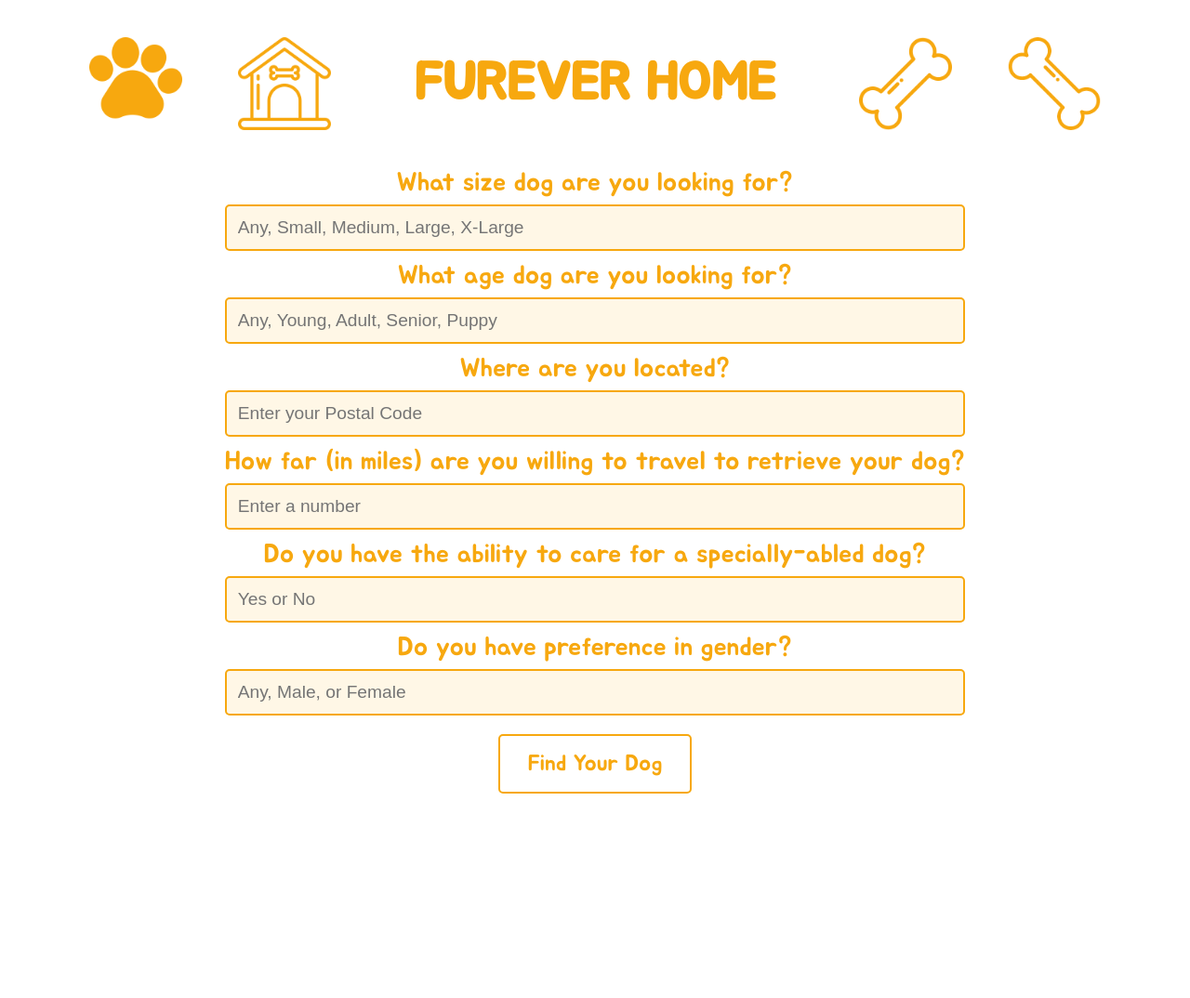
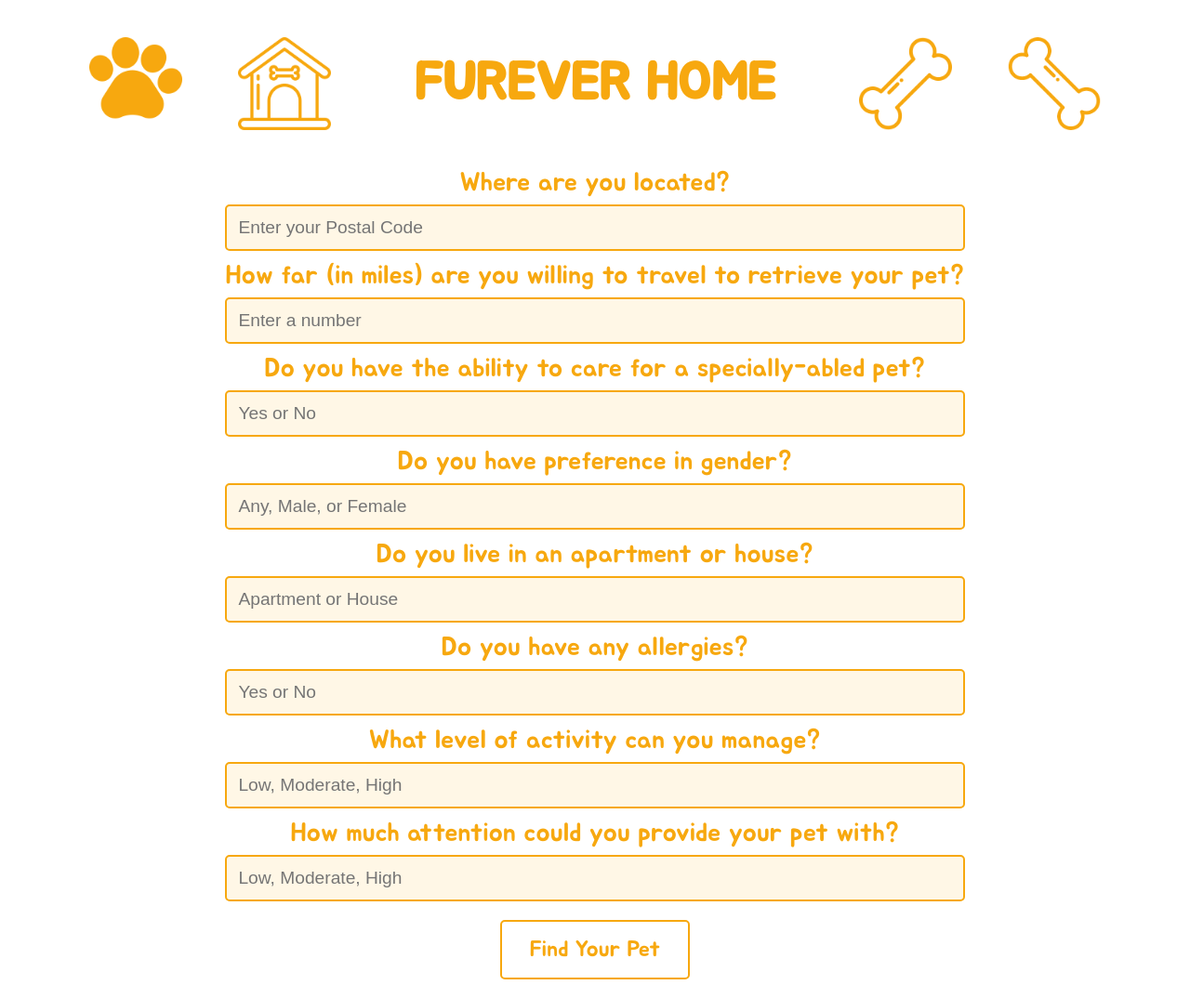
Before and after one commit to RajinCoder/SEO-Week4-Project, a Flask app: page / in a window 1280 px wide. Shown: the whole page at 93% size. Before the commit the page ends 854 px from the top, so only its background shows below. Run offline with Flask 3, Linux system fonts and the light colour scheme; the visitor is signed in with stand-in values (Sample User, id 1).

Commit message:
Merged with main

```diff
--- a/app.py
+++ b/app.py
@@ -4,7 +4,7 @@ from models import db, User, login_manager
 from flask_bcrypt import Bcrypt
 from flask_login import login_user, current_user, logout_user, login_required
 from flask_cors import CORS, cross_origin
-from petfinder import api_query_response, chosen_post_data
+from modules.petfinder import api_query_response, chosen_post_data
 import os
 
 app = Flask(__name__)
@@ -33,20 +33,42 @@ def index():
 
 @app.route('/submit', methods=['POST'])
 @cross_origin()
-@login_required
 def submit():
     if request.is_json:
         data = request.get_json()
-        posts = api_query_response(data['location'], data['geo_range'], data['sex'], data['age'], data['special_ability'])
-        if not posts:
+        print(data)
+        posts = api_query_response(data['species'], data['location'], data['geo_range'], data['sex'], data['age'], data['special_ability'], data['size'], data['allergies'])
+        if not posts:  # Check if no posts were found
             return jsonify({'redirect': url_for("error")}), 200
         session['posts'] = posts
-        return jsonify({'redirect': url_for("pets_display")}), 200
+        session['species'] = data['species']
+        session['age'] = data['age']
+        session['size'] = data['size']
+        return jsonify({'redirect': url_for("load_info")}), 200
     else:
         return jsonify({'message': 'Invalid data format.'}), 400
 
+@app.route('/search-info')
+def load_info():
+    posts = session.get('posts', [])
+    species = session.get('species', '').capitalize()
+    age = session.get('age', '').capitalize()
+    size = session.get('size', '')
+    if size == 1:
+        size = "Small 25 lbs (11 kg) or less"
+    elif size == 2:
+        size = "Med. 26-60 lbs (12-27 kg)"
+    elif size == 3:
+        size = "Large 61-100 lbs (28-45 kg)"
+    elif size == 4:
+        size = "X-Large 101 lbs (46 kg) or more"
+    else:
+        size = "Any"
+    if not posts:
+        return render_template('error.html')
+    return render_template('search_info.html', species=species, age=age, size=size)
+
 @app.route('/pets')
-@login_required
 def pets_display():
     posts = session.get('posts', [])
     if not posts:
@@ -54,7 +76,6 @@ def pets_display():
     return render_template('pets_display.html', posts=posts)
 
 @app.route('/post/<int:pet_id>')
-@login_required
 def post_details(pet_id):
     post = chosen_post_data(pet_id)
     if post:
@@ -63,7 +84,6 @@ def post_details(pet_id):
         return render_template('error.html')
 
 @app.route('/error')
-@login_required
 def error():
     return render_template('error.html')
 
--- a/static/styles/styles.css
+++ b/static/styles/styles.css
@@ -11,14 +11,23 @@
     color: #f7a80f;
 }
 
+#paw-quote {
+    font-family: "Jua", sans-serif;
+    font-weight: 400;
+    font-style: normal;
+}
+
 h2 {
     font-size: 3.5em;
     margin: 0 20px;
     padding: 0 40px;
 }
 
+.centered-form > h3 {
+    font-size: 2.5em;
+}
+
 h3 {
-    font-size: 3em;
     margin: 0 20px;
     padding: 0 40px;
 }
@@ -50,6 +59,7 @@ h4 {
     margin: auto;
     padding: 10px;
     border: 3px solid #f7a80f;
+    color: black;
 }
 
 .post-details-head {
@@ -109,6 +119,13 @@ h4 {
     flex-direction: column;
     align-items: center;
     background-color: #F6F6F6;
+    color: black;
+}
+
+.image-sidebar {
+    display: flex;
+    flex-direction: column;
+    justify-content: space-between;
 }
 
 .post img {
--- a/templates/index.html
+++ b/templates/index.html
@@ -3,7 +3,7 @@
 <head>
     <meta charset="UTF-8">
     <meta name="viewport" content="width=device-width, initial-scale=1.0">
-    <title>FUREVER HOME</title>
+    <title>Furever Home</title>
     <link rel="icon" type="image/x-icon" href="static/pawprint.png">
     <link rel="stylesheet" href="static/styles/styles.css">
 </head>
@@ -16,105 +16,34 @@
     <img src="static/bone-rotate.png" alt="Dog house" class="title-image">
 </div>
 <form id="inputForm">
-        <label for="question1">What size dog are you looking for?</label>
-        <input type="text" id="question1" name="question1" placeholder="Any, Small, Medium, Large, X-Large" required>
+    <label for="question1">Where are you located?</label>
+    <input type="text" id="question1" name="question1" placeholder="Enter your Postal Code" required>
 
-        <label for="question2">What age dog are you looking for?</label>
-        <input type="text" id="question2" name="question2" placeholder="Any, Young, Adult, Senior, Puppy" required>
+    <label for="question2">How far (in miles) are you willing to travel to retrieve your pet?</label>
+    <input type="text" id="question2" name="question2" placeholder="Enter a number" required>
 
-        <label for="question3">Where are you located?</label>
-        <input type="text" id="question3" name="question3" placeholder="Enter your Postal Code" required>
+    <label for="question3">Do you have the ability to care for a specially-abled pet?</label>
+    <input type="text" id="question3" name="question3" placeholder="Yes or No" required>
 
-        <label for="question4">How far (in miles) are you willing to travel to retrieve your dog?</label>
-        <input type="text" id="question4" name="question4" placeholder="Enter a number" required>
+    <label for="question4">Do you have preference in gender?</label>
+    <input type="text" id="question4" name="question4" placeholder="Any, Male, or Female" required>
 
-        <label for="question5">Do you have the ability to care for a specially-abled dog?</label>
-        <input type="text" id="question5" name="question5" placeholder="Yes or No" required>
+    <label for="question5">Do you live in an apartment or house?</label>
+    <input type="text" id="question5" name="question5" placeholder="Apartment or House" required>
 
-        <label for="question6">Do you have preference in gender?</label>
-        <input type="text" id="question6" name="question6" placeholder="Any, Male, or Female" required>
+    <label for="question6">Do you have any allergies?</label>
+    <input type="text" id="question6" name="question6" placeholder="Yes or No" required>
 
-        <button type="submit">Find Your Dog</button>
+    <label for="question7">What level of activity can you manage?</label>
+    <input type="text" id="question7" name="question7" placeholder="Low, Moderate, High" required>
+
+    <label for="question8">How much attention could you provide your pet with?</label>
+    <input type="text" id="question8" name="question8" placeholder="Low, Moderate, High" required>
+
+    <button type="submit">Find Your Pet</button>
 </form>
 
-    <script>
-        const ageMapping = {
-            "any": "",
-            "young": "young",
-            "adult": "adult",
-            "senior": "senior",
-            "puppy": "puppy"
-        };
-
-        const specialNeedsMapping = {
-            "yes": 1,
-            "no": 0
-        }
-
-        const sexMapping = {
-            "any": "",
-            "male": "m",
-            "m": "m",
-            "female": "f",
-            "f": "f"
-        };
-
-        const petSizeRangeMapping = {
-            "any": "",
-            "small": 1,
-            "medium": 2,
-            "large": 3,
-            "x-large": 4
-        };
-
-        const validateInput = (input, mapping) => {
-            return mapping[input.toLowerCase()] !== undefined ? mapping[input.toLowerCase()] : null;
-        };
-
-        document.getElementById('inputForm').addEventListener('submit', function(event) {
-    event.preventDefault();
-
-    const size = validateInput(document.getElementById('question1').value, petSizeRangeMapping);
-    const age = validateInput(document.getElementById('question2').value, ageMapping);
-    const geoRange = document.getElementById('question4').value;
-    const special = validateInput(document.getElementById('question5').value, specialNeedsMapping);
-    const sex = validateInput(document.getElementById('question6').value, sexMapping);
-
-    if (age === null || sex === null || special === null || size === null || isNaN(geoRange) || geoRange <= 0) {
-        alert('Invalid input values. Please check your answers.');
-        return;
-    }
-
-    let formData = {
-        age: age,
-        sex: sex,
-        size: size,
-        geo_range: geoRange,
-        location: document.getElementById('question3').value,
-        special_ability: special
-    };
-    console.log(formData);
-
-    fetch('/submit', {
-        method: 'POST',
-        headers: {
-            'Content-Type': 'application/json'
-        },
-        body: JSON.stringify(formData)
-    })
-    .then(response => response.json())
-    .then(data => {
-        if (data.redirect) {
-            window.location.href = data.redirect;
-        } else {
-            console.error('Error:', data.message);
-        }
-    })
-    .catch((error) => {
-        console.error('Error:', error);
-    });
-});
-
+<script src="static/form.js">
 </script>
 </body>
 </html>
--- a/templates/layout.html
+++ b/templates/layout.html
@@ -4,7 +4,7 @@
     <meta charset="UTF-8">
     <meta name="viewport" content="width=device-width, initial-scale=1.0">
     <title>Furever Home</title>
-    <link rel="icon" type="image/x-icon" href="static/pawprint.png">
+    <link rel="icon" type="image/x-icon" href="/static/pawprint.png">
     <link rel="stylesheet" type="text/css" href="{{ url_for('static', filename='styles/styles.css') }}">
 </head>
 <body>
--- a/templates/post_details.html
+++ b/templates/post_details.html
@@ -13,7 +13,7 @@
       class="img-title"
     />
   </div>
-  <div style="display: flex; padding: 0 20px 0 10px">
+  <div style="display: flex; padding: 0 20px 0 10px; gap: 20px">
     <div class="image-sidebar left">
       <img
         src="{{ url_for('static', filename='bone.png') }}"
```
Lines whose indentation alone changed are shown as unchanged.
